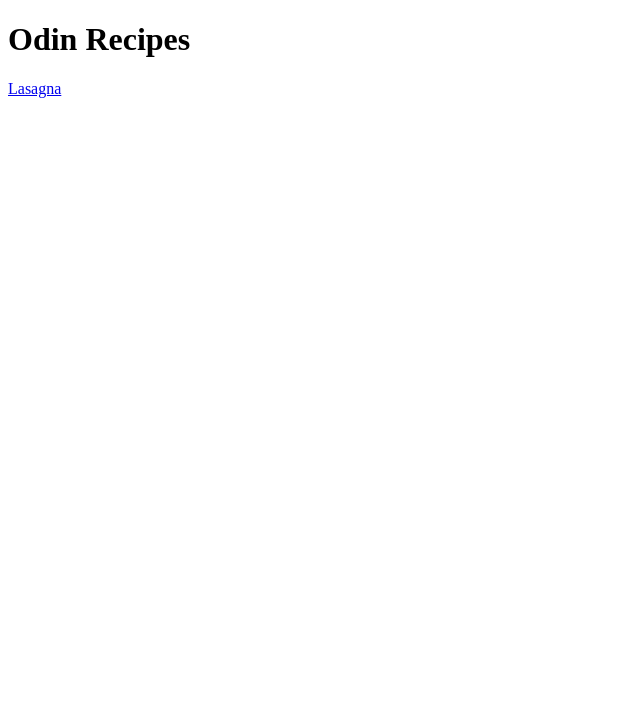
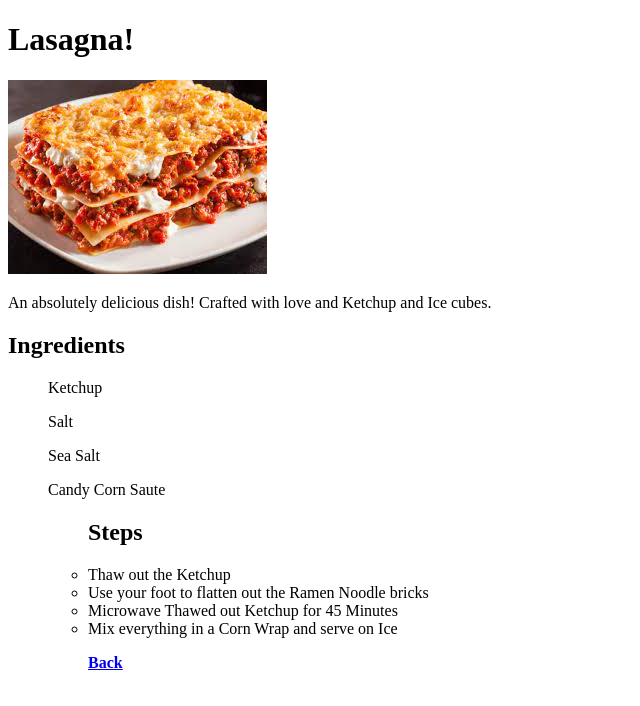
Before and after one commit to Catch2two/odin-recipes, a plain HTML site: page recipes/lasagna.html in a window 1280 px wide. Shown: the whole page, without its empty margins (0-640 px from the left). Drawn offline with Linux system fonts and the light colour scheme.

Commit message:
Add ice/wine/pie Page Fix Back Button

```diff
--- a/recipes/lasagna.html
+++ b/recipes/lasagna.html
@@ -7,8 +7,26 @@
     <title>Document</title>
 </head>
 <body>
-    <h1>Odin Recipes</h1>
-    <a href="recipes/recipename.html">Lasagna</a>
+    <h1>Lasagna!</h1>
 
+    <img src="../images/lasagna.jpeg">
+    <p>An absolutely delicious dish! Crafted with love and Ketchup
+    and Ice cubes.
+    </p>
+    <h2>Ingredients</h2>
+    <ul>Ketchup</ul>
+    <ul>Salt</ul>
+    <ul>Sea Salt</ul>
+    <ul>Candy Corn Saute<ul>
+
+    <h2>Steps</h2>
+    <li>Thaw out the Ketchup</li>
+    <li>Use your foot to flatten out the Ramen Noodle bricks</li>
+    <li>Microwave Thawed out Ketchup for 45 Minutes</li>
+    <li>Mix everything in a Corn Wrap and serve on Ice</li>
+
+    <p>
+    <strong><a href="../index.html"><strong>Back</strong></a>
+    </p>
 </body>
 </html>
```
Also changed, not shown: index.html (+17 -0 lines), recipes/icecubes.html (added, +29 -0 lines), images/ice.jpeg (added), images/potpie.jpeg (added), images/wine.jpg (added), recipes/potpie.html (added), 1 other file.
